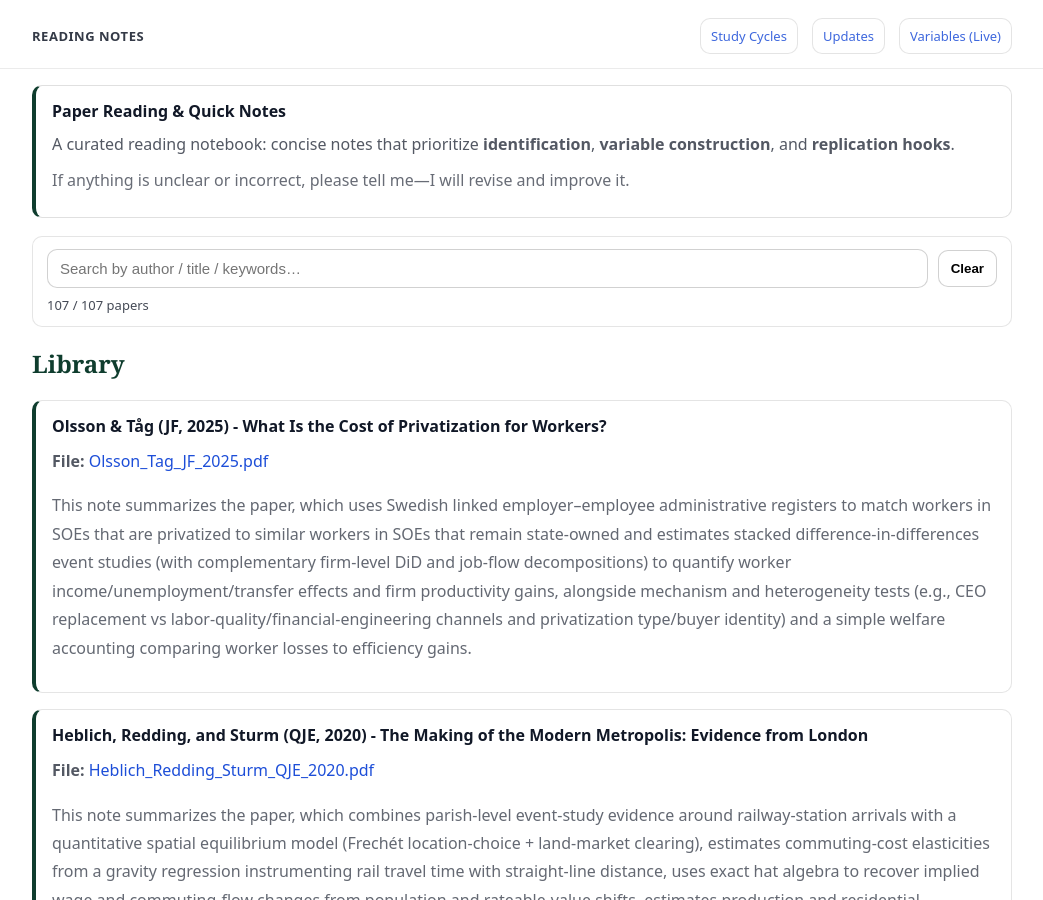
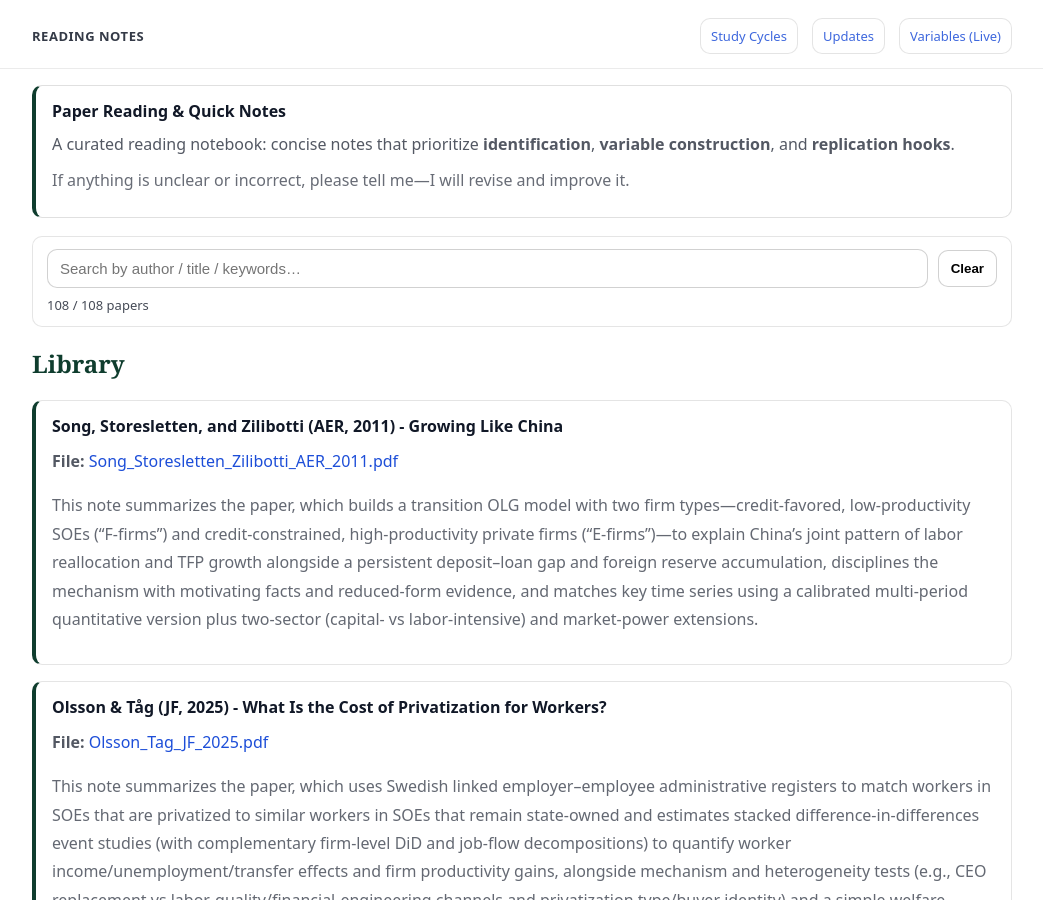
Before and after one commit to yaxinzn/study-archive, a Jekyll site: the page built from reading/index.md, in a window 1280 px wide and 900 px high. Shown: the whole window, without its empty margins (118-1161 px from the left). Built offline with Jekyll 4.4.1, drawn with Linux system fonts in a browser that asks for light colours.

Commit message:
Reading: add/update Song_Storesletten_Zilibotti_AER_2011.pdf

```diff
--- a/_data/reading.yml
+++ b/_data/reading.yml
@@ -1,3 +1,7 @@
+- title: "Song, Storesletten, and Zilibotti (AER, 2011) - Growing Like China"
+  file: "Song_Storesletten_Zilibotti_AER_2011.pdf"
+  desc: "This note summarizes the paper, which builds a transition OLG model with two firm types—credit-favored, low-productivity SOEs (“F-firms”) and credit-constrained, high-productivity private firms (“E-firms”)—to explain China’s joint pattern of labor reallocation and TFP growth alongside a persistent deposit–loan gap and foreign reserve accumulation, disciplines the mechanism with motivating facts and reduced-form evidence, and matches key time series using a calibrated multi-period quantitative version plus two-sector (capital- vs labor-intensive) and market-power extensions."
+
 - title: "Olsson & Tåg (JF, 2025) - What Is the Cost of Privatization for Workers?"
   file: "Olsson_Tag_JF_2025.pdf"
   desc: "This note summarizes the paper, which uses Swedish linked employer–employee administrative registers to match workers in SOEs that are privatized to similar workers in SOEs that remain state-owned and estimates stacked difference-in-differences event studies (with complementary firm-level DiD and job-flow decompositions) to quantify worker income/unemployment/transfer effects and firm productivity gains, alongside mechanism and heterogeneity tests (e.g., CEO replacement vs labor-quality/financial-engineering channels and privatization type/buyer identity) and a simple welfare accounting comparing worker losses to efficiency gains."
```
Also changed, not shown: 1 other file.
